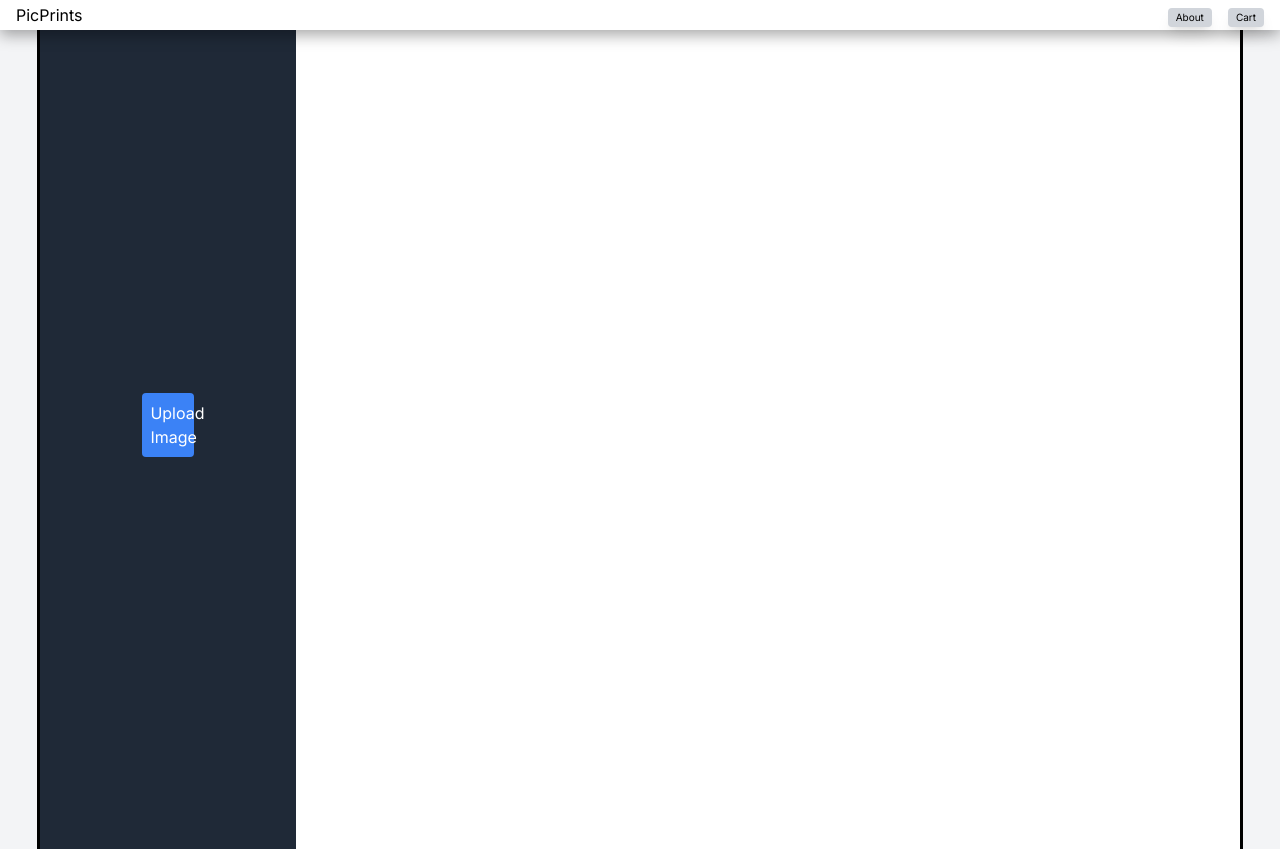
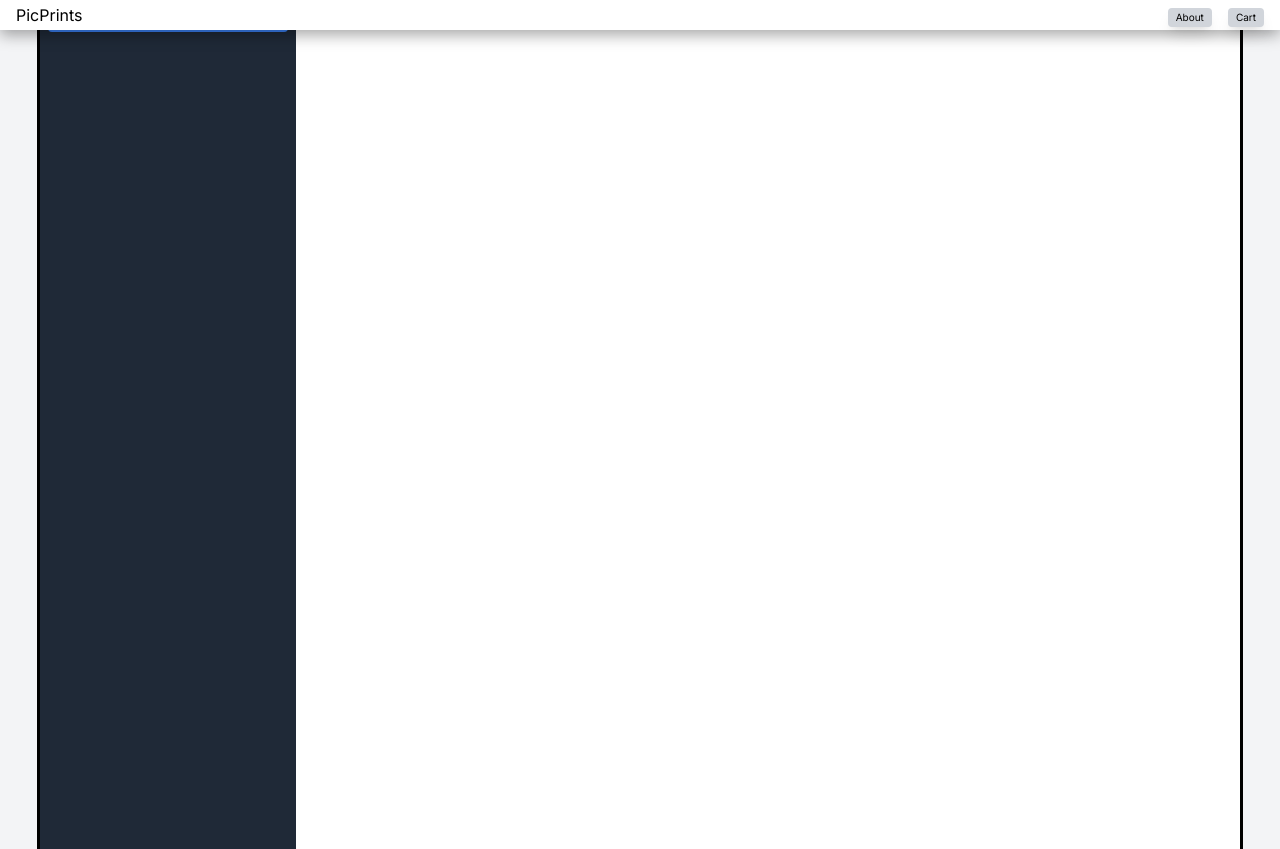
Before and after one commit to Jbrennin2/TS, a Next.js app: page / in a window 1280 px wide. Both pictures are taken after a click on the button "Get Started". Built offline with nearby package versions, Linux system fonts and the light colour scheme.

Commit message:
add images list and currently selected preview

```diff
--- a/app/components/editor.jsx
+++ b/app/components/editor.jsx
@@ -31,8 +31,9 @@ export default function Editor() {
           rotation: 0,
           scale: 1,
           selected: false,
-          zIndex: images.length,  // new images will be on top by default
+          zIndex: images.length,
           id: imgId,
+          name: file.name  // Save the file name
         }]);
         drawImages();
       };
@@ -40,7 +41,7 @@ export default function Editor() {
     };
 
     reader.readAsDataURL(file);
-  };
+}
 
   const drawImages = (currentlySelectedImageId = selectedImageId) => {
     const canvas = canvasRef.current;
@@ -252,37 +253,46 @@ const handleMouseMove = (event) => {
 
 return (
   <div className="flex bg-gray-600 outline">
-    <div className="flex flex-col items-center justify-center bg-gray-800 w-[20vw]">
-
-    <label className="cursor-pointer w-[20%] bg-blue-500 hover:bg-blue-600 text-white p-2 rounded text-center">
-    <p>Upload Image</p>
-    <input
-        type="file"
-        className="hidden"
-        onChange={handleImageUpload}
-    />
-</label>
+    <div className="flex flex-col bg-gray-800 w-[20vw]">
 
       {/* Images section */}
-      <div className="grid grid-cols-3 gap-2">
+      <div className="flex flex-col p-2 overflow-y-auto">
+        <label className="cursor-pointer bg-blue-500 hover:bg-blue-600 text-white px-2 rounded text-center">
+            <p>+</p>
+            <input
+                type="file"
+                className="hidden"
+                onChange={handleImageUpload}
+            />
+        </label>
         {images.map(imageObj => (
-          <img
+          <div
             key={imageObj.id}
-            src={imageObj.img.src}
-            className="w-20 h-20 object-cover cursor-pointer border-2 hover:border-blue-500"
-            alt="Thumbnail"
+            className={`p-2 cursor-pointer mt-2 ${selectedImageId === imageObj.id ? 'bg-blue-500 text-white' : 'hover:bg-gray-700 text-white'}`}
             onClick={() => {
               setSelectedImageId(imageObj.id);
-              drawImages(imageObj.id);  // Redraw canvas to update selection visually
+              drawImages(imageObj.id);
             }}
-          />
+          >
+            {imageObj.name}
+          </div>
         ))}
       </div>
 
       {selectedImageId !== null && (
+      <div className="mt-4">
+        <img src={images.find(img => img.id === selectedImageId).img.src} alt="Selected" style={{ maxWidth: '100%', height: 'auto' }} />
+      </div>
+    )}
+
+      {selectedImageId !== null && (
         <div className="mt-4">
-          <button onClick={() => changeZIndex(selectedImageId, 1)}>Bring Forward</button>
-          <button onClick={() => changeZIndex(selectedImageId, -1)}>Send Backward</button>
+          <button
+            className="cursor-pointer bg-blue-500 hover:bg-blue-600 text-white p-2 rounded text-center mr-2"
+            onClick={() => changeZIndex(selectedImageId, 1)}>Move Forward</button>
+          <button
+            className="cursor-pointer bg-blue-500 hover:bg-blue-600 text-white p-2 rounded text-center"
+            onClick={() => changeZIndex(selectedImageId, -1)}>Move Backward</button>
         </div>
       )}
     </div>
@@ -297,6 +307,7 @@ return (
       onMouseUp={handleMouseUp}
       onMouseLeave={handleMouseUp}
     />
+
   </div>
 );
 
```
